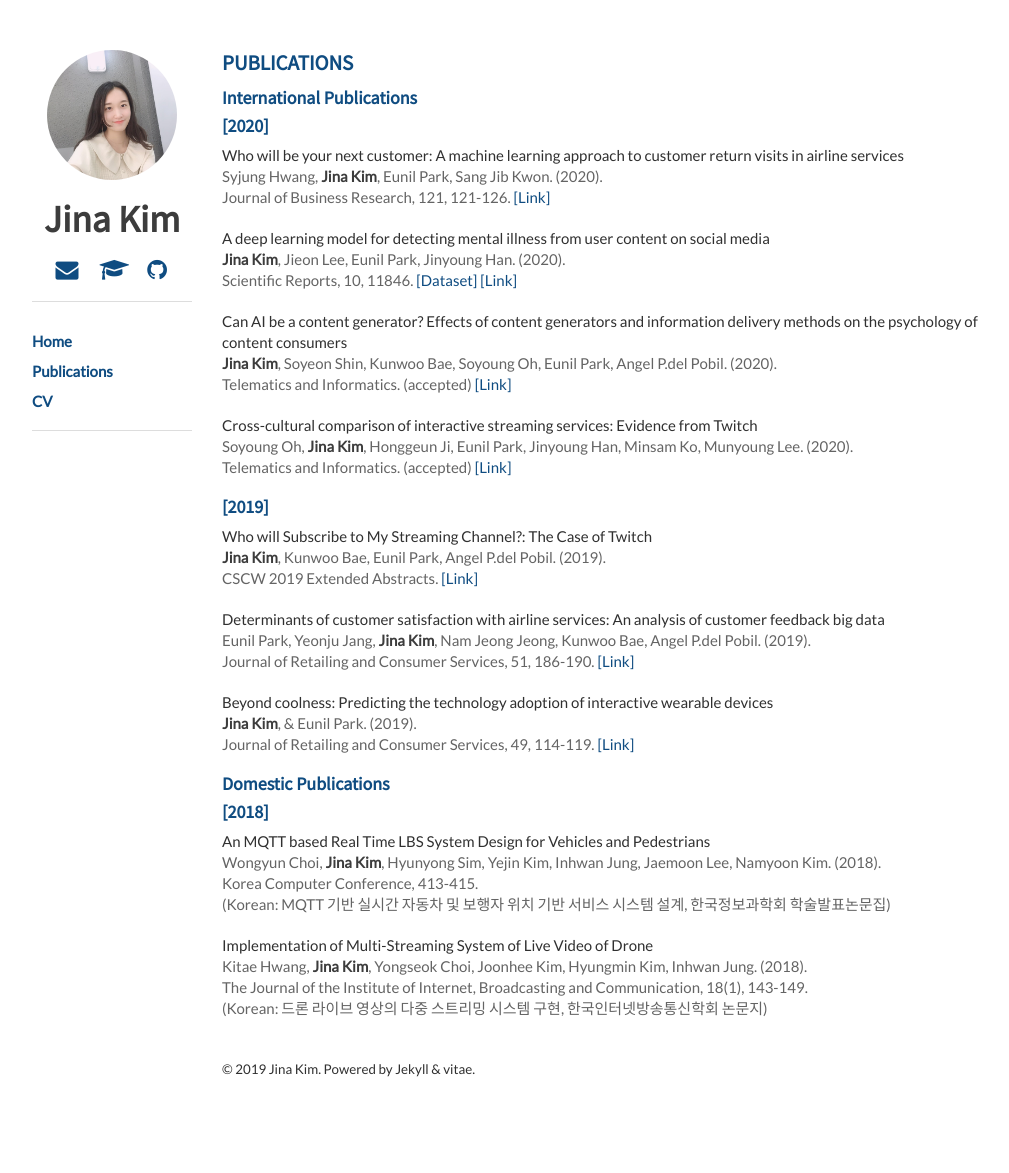
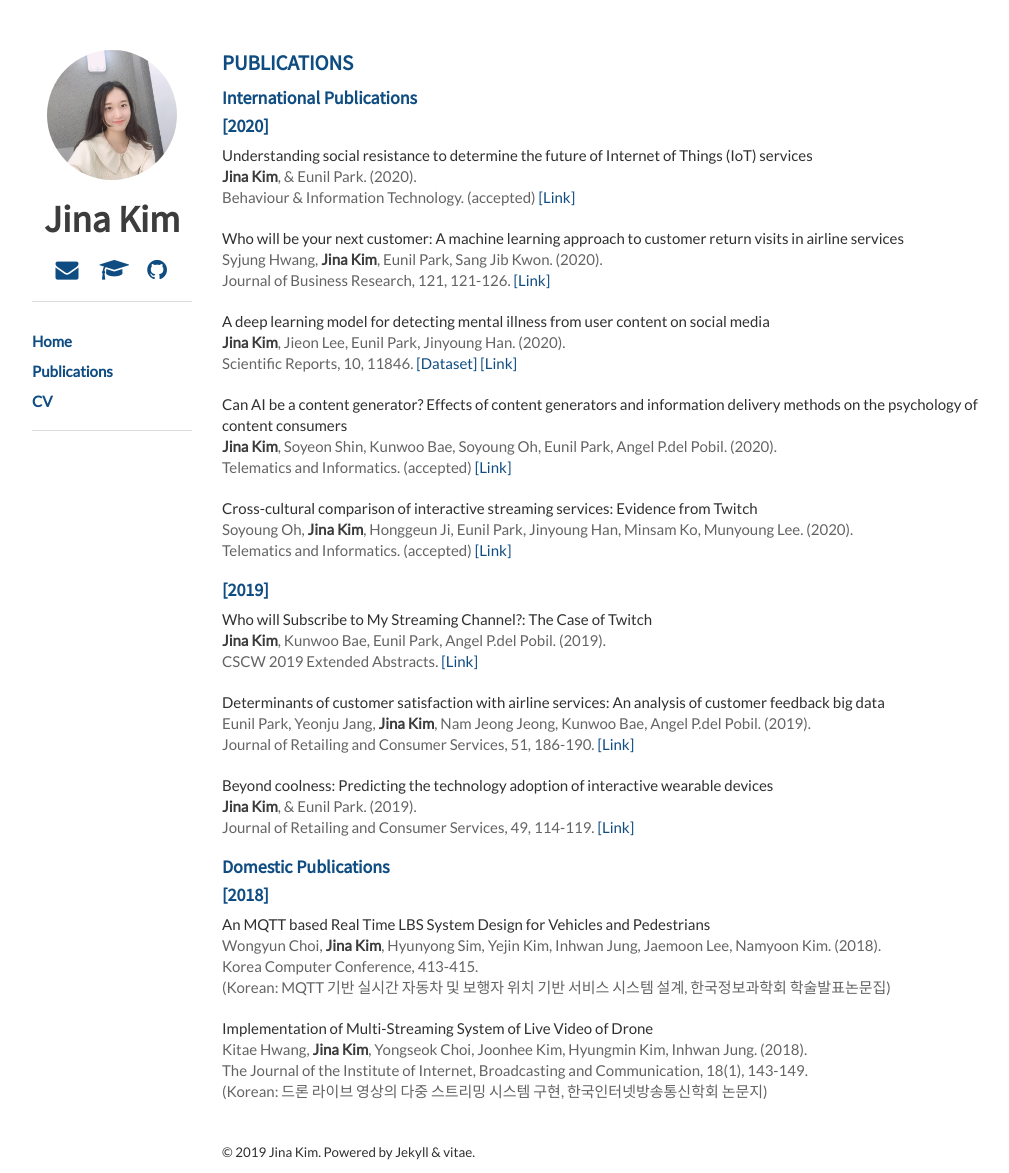
Before and after one commit to Jina-Kim/Jina-Kim.github.io, a Jekyll site: the page built from publications/index.html, in a window 1280 px wide. Shown: the whole page, without its empty margins (138-1147 px from the left). Built offline with Jekyll 4.4.1, drawn with Linux system fonts in a browser that asks for light colours; nearby versions of some CDN libraries; before the commit the page ends 1090 px from its top, so only the background shows below that.

Commit message:
Update publications.html

```diff
--- a/publications/index.html
+++ b/publications/index.html
@@ -8,6 +8,15 @@ layout: layout
     <h2>International Publications</h2>
 
     <h2>[2020]</h2>
+    <article>
+        <header>
+            Understanding social resistance to determine the future of Internet of Things (IoT) services<br/>
+            <span> <em>Jina Kim</em>, & Eunil Park. (2020).</span><br/>
+            <span>Behaviour & Information Technology. (accepted)
+                <a target="_blank" href="https://www.sciencedirect.com/science/article/abs/pii/S014829632030535X?via%3Dihub" class="paper_link">[Link]</a></span>
+        </header>
+    </article>
+
     <article>
         <header>
             Who will be your next customer: A machine learning approach to customer return visits in airline services<br/>
```
